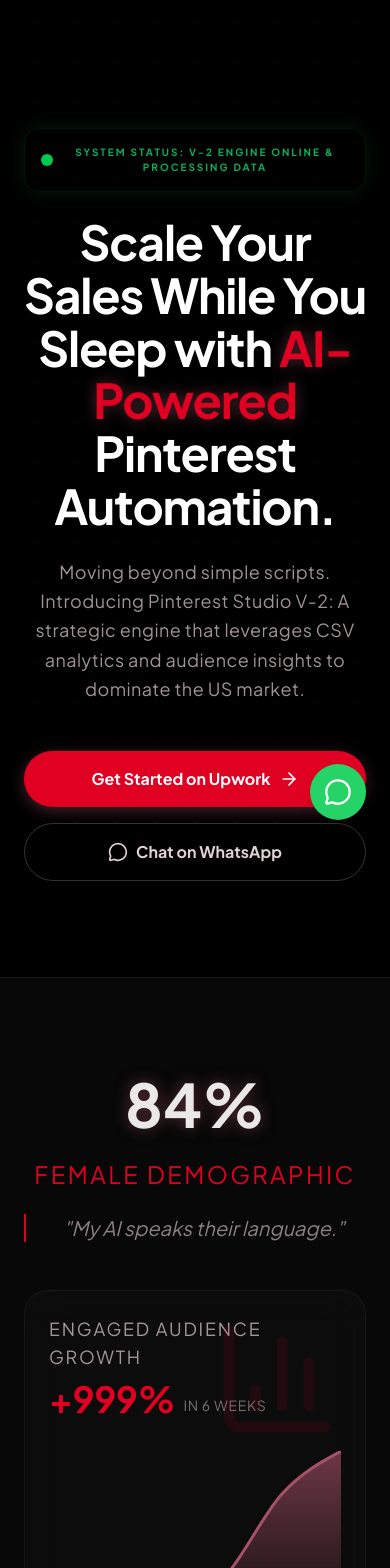
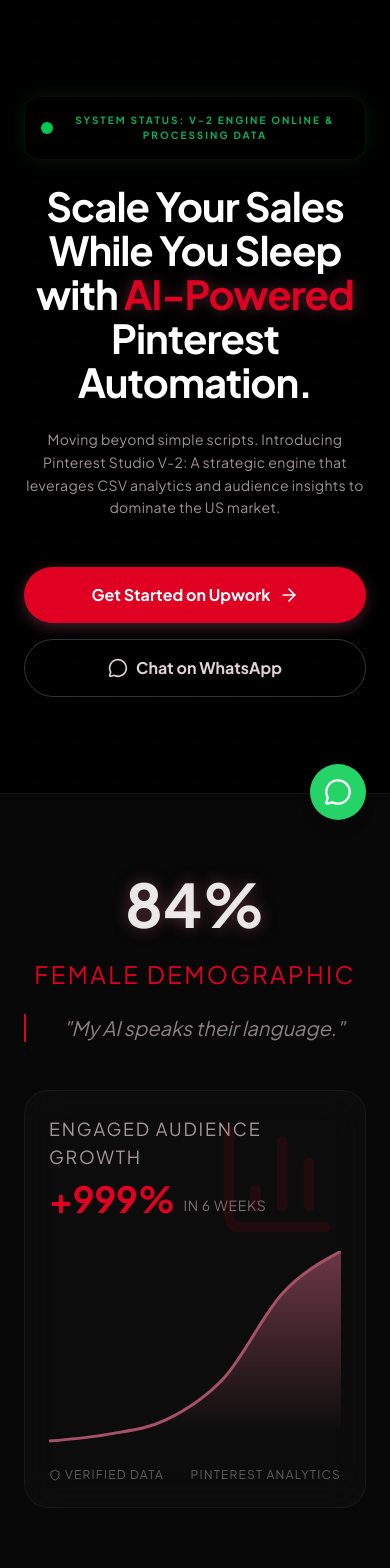
Before and after one commit to sadafshahab97/Pinterest-Automation-V2, a Next.js app: page / in a window 390 px wide. Shown: the top 1568 px of the page. Built offline with nearby package versions, Linux system fonts and the light colour scheme.

Commit message:
launching pinterest post scheduling automation landing page

```diff
--- a/app/components/CustomSolution.tsx
+++ b/app/components/CustomSolution.tsx
@@ -10,14 +10,14 @@
             Need a High-Volume Plan?
           </h3>
           <p className="text-pink-mist/60">
-           {`If you need more than 200+ pins or have multiple brands, let's build
+            {`If you need more than 200+ pins or have multiple brands, let's build
             a custom architecture.`}
           </p>
         </div>
         <Link
           href="https://wa.me/923402195735?text=Hi%20Sadaf,%20I%20have%20a%20large-scale%20brand%20and%20need%20a%20custom%20high-volume%20plan."
           target="_blank"
-          className="px-8 py-4 rounded-full border border-ruby-red text-ruby-red hover:bg-ruby-red hover:text-white transition-all font-bold tracking-wide"
+          className="px-8 py-4 rounded-full border border-ruby-red text-ruby-red hover:bg-ruby-red hover:text-white transition-all font-bold tracking-wide text-center"
         >
           Talk to the Developer
         </Link>
--- a/app/components/FAQ.tsx
+++ b/app/components/FAQ.tsx
@@ -23,7 +23,7 @@
         ].map((item, index) => (
           <div
             key={index}
-            className="glass-panel p-6 border border-white/5 hover:border-ruby-red/30 transition-all"
+            className="glass-panel p-3 sm:p-6 border border-white/5 hover:border-ruby-red/30 transition-all"
           >
             <h4 className="text-pink-mist font-semibold mb-2 flex justify-between items-center">
               {item.q}
--- a/app/components/FloatingButton.tsx
+++ b/app/components/FloatingButton.tsx
@@ -11,7 +11,7 @@
         className="flex items-center justify-center w-14 h-14 bg-[#25D366] rounded-full shadow-lg hover:scale-110 transition-transform duration-300 group"
       >
         <MessageCircle className="w-7 h-7 text-white" />
-        <span className="absolute right-16 bg-black/80 text-white text-xs px-3 py-1.5 rounded opacity-0 group-hover:opacity-100 transition-opacity whitespace-nowrap border border-white/10">
+        <span className="absolute right-16 bg-black/80 text-white text-xs px-3 py-1.5 rounded opacity-0 group-hover:opacity-100 transition-opacity whitespace-nowrap border border-white/30">
           Chat with Sadaf
         </span>
       </Link>
--- a/app/components/HeroSection.tsx
+++ b/app/components/HeroSection.tsx
@@ -4,7 +4,7 @@
 import { ArrowRight, MessageCircle } from "lucide-react";
 const HeroSection = () => {
   return (
-    <section className="relative z-10 px-6 pt-32 pb-24 md:pt-48 md:pb-32 max-w-7xl mx-auto flex flex-col items-center text-center">
+    <section className="relative z-10 px-6 pt-24 sm:pt-32 pb-24 md:pt-48 md:pb-32 max-w-7xl mx-auto flex flex-col items-center text-center">
       <motion.div
         initial={{ opacity: 0, y: 20 }}
         animate={{ opacity: 1, y: 0 }}
@@ -26,7 +26,7 @@
         initial={{ opacity: 0, y: 20 }}
         animate={{ opacity: 1, y: 0 }}
         transition={{ duration: 0.8, delay: 0.1, ease: "easeOut" }}
-        className="text-5xl md:text-7xl  font-bold leading-[1.1] mb-6 max-w-4xl tracking-tight"
+        className="text-[40px] md:text-7xl  font-bold leading-[1.1] mb-6 max-w-4xl tracking-tight"
       >
         Scale Your Sales While You Sleep with{" "}
         <span className="text-ruby-red text-glow">AI-Powered</span> Pinterest
@@ -37,7 +37,7 @@
         initial={{ opacity: 0, y: 20 }}
         animate={{ opacity: 1, y: 0 }}
         transition={{ duration: 0.8, delay: 0.2, ease: "easeOut" }}
-        className="text-lg md:text-xl text-pink-mist/70 max-w-2xl mb-12 font-light leading-relaxed tracking-wide"
+        className="text-sm sm:text-lg md:text-xl text-pink-mist/70 max-w-2xl mb-12 font-light leading-relaxed tracking-wide"
       >
         Moving beyond simple scripts. Introducing Pinterest Studio V-2: A
         strategic engine that leverages CSV analytics and audience insights to
--- a/app/components/ProofSection.tsx
+++ b/app/components/ProofSection.tsx
@@ -32,7 +32,7 @@
 
   return (
     <section className="relative z-10 bg-[#080808] border-y border-white/5 overflow-hidden">
-      <div className="max-w-7xl mx-auto px-6 py-24 md:py-32">
+      <div className="max-w-7xl mx-auto px-6 py-20 sm:py-24 md:py-32">
         <div className="grid grid-cols-1 lg:grid-cols-2 gap-12 lg:gap-24 items-center">
           {/* Left Content */}
           <motion.div
--- a/app/components/Testimonials.tsx
+++ b/app/components/Testimonials.tsx
@@ -2,7 +2,7 @@
 
 const Testimonials = () => {
   return (
-    <section className="relative z-10 py-24 bg-black/40">
+    <section className="relative z-10 py-20 sm:py-24 bg-black/40">
       <div className="max-w-7xl mx-auto px-6 text-center">
         <p className="text-ruby-red uppercase tracking-[0.3em] text-xs font-bold mb-4">
           Social Proof
@@ -14,7 +14,7 @@
 
         <div className="grid grid-cols-1 md:grid-cols-2 gap-8 text-left">
           <div className="glass-panel p-8 border-l-4 border-l-ruby-red">
-            <p className="text-lg italic text-pink-mist/80 mb-6">
+            <p className="text-sm sm:text-lg italic text-pink-mist/80 mb-6">
               {`"The outbound clicks growth was insane. We saw a +450% increase in
               Shopify traffic within the first month of deploying the V-2
               engine."`}
@@ -33,7 +33,7 @@
           </div>
 
           <div className="glass-panel p-8 border-l-4 border-l-ruby-red">
-            <p className="text-lg italic text-pink-mist/80 mb-6">
+            <p className="text-sm sm:text-lg italic text-pink-mist/80 mb-6">
               {`"Finally, an automation that actually understands SEO. My boards
               are now ranking for high-volume keywords I couldn't hit manually."`}
             </p>
```
